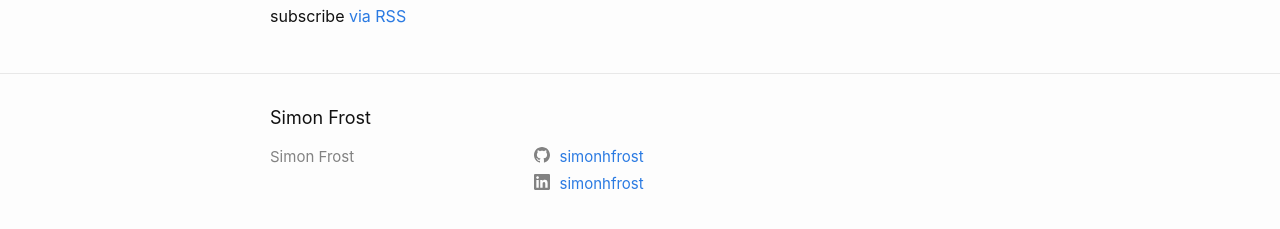
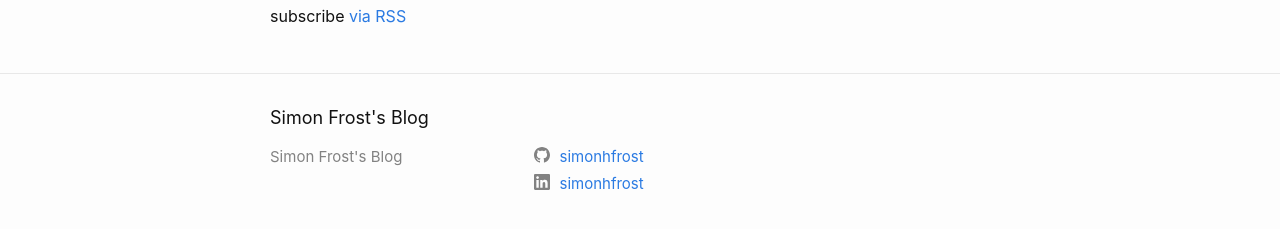
Before and after one commit to SimonHFrost/jekyll_blog, a Jekyll site: the page built from index.markdown, in a window 1280 px wide and 900 px high, scrolled down 752 px. Shown: the part 644-873 px from the top of the window. Built offline with Jekyll 4.4.1, drawn with Linux system fonts in a browser that asks for light colours; some of the changed text lies outside the part shown.

Commit message:
Add social graph title

```diff
--- a/_config.yml
+++ b/_config.yml
@@ -18,7 +18,7 @@
 # You can create any custom variable you would like, and they will be accessible
 # in the templates via {{ site.myvariable }}.
 
-title: Simon Frost
+title: Simon Frost's Blog
 # email: simonhfrost@gmail.com
 # description: >- # this means to ignore newlines until "baseurl:"
 baseurl: "" # the subpath of your site, e.g. /blog
--- a/_includes/head.html
+++ b/_includes/head.html
@@ -9,6 +9,7 @@
     {%- include google-analytics.html -%}
   {%- endif -%}
 
+  <meta property="og:title" content="{{"site.title"}}">
   {% if page.image %}
     <meta property="og:image" content="{{"page.image"}}">
   {% else %}
```
